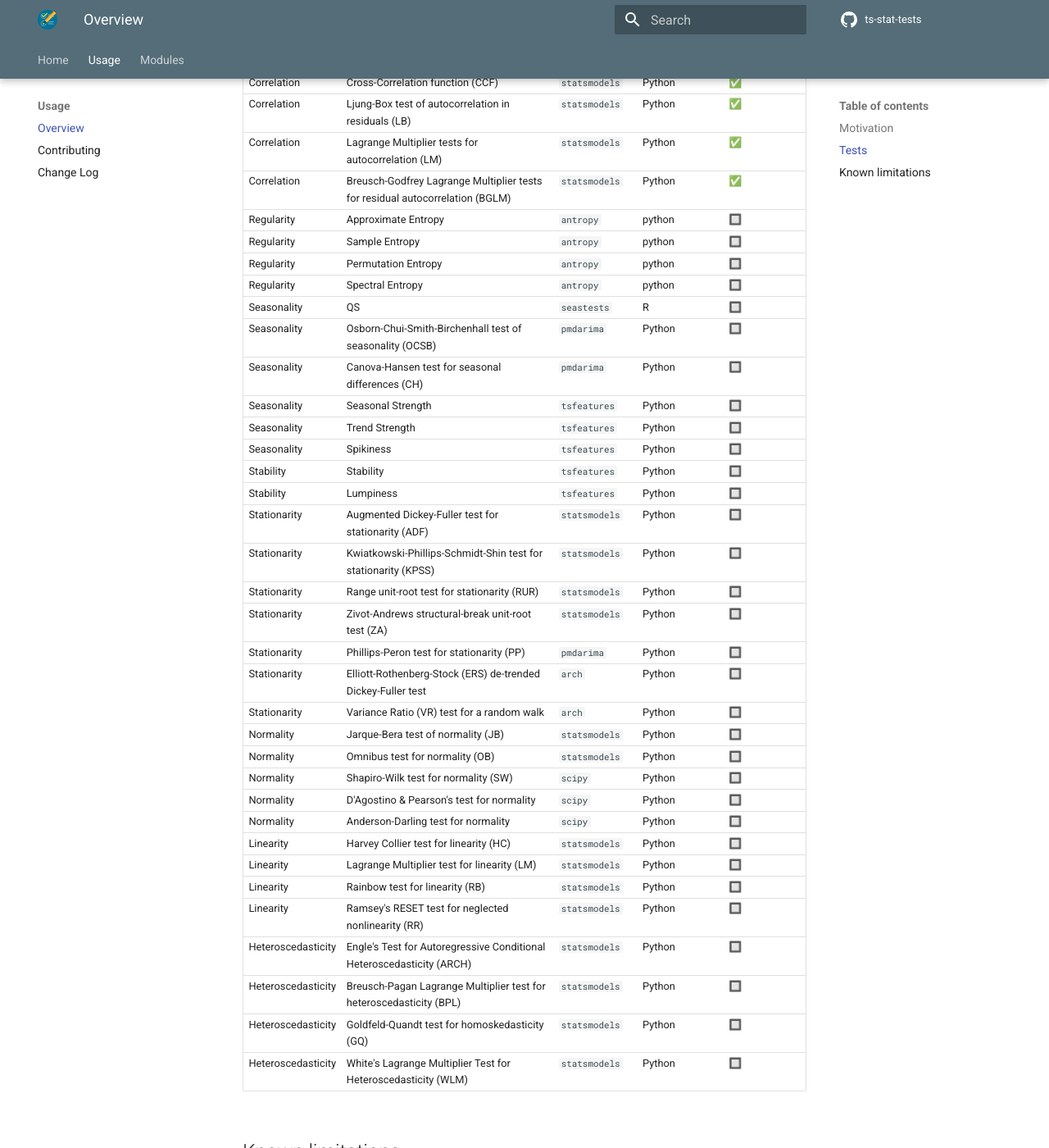
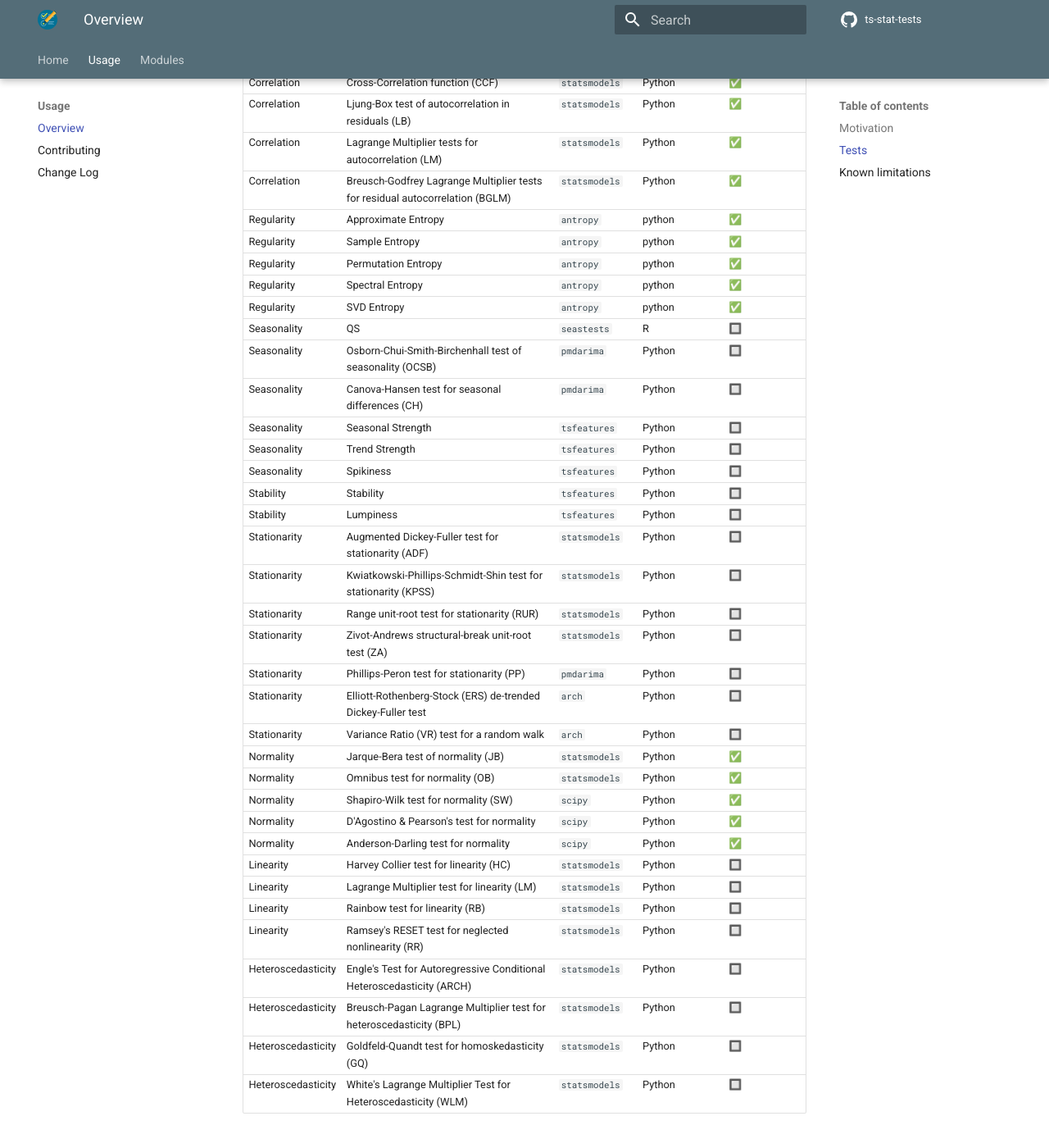
Before and after one commit to data-science-extensions/ts-stat-tests, an MkDocs documentation site: the page built from docs/usage/overview.md, in a window 1280 px wide and 1400 px high, scrolled down 1731 px. Shown: the whole window at 82% size. Built offline with MkDocs 1.6.1 and Material for MkDocs 9.7.7, drawn with Linux system fonts in a browser that asks for light colours; comment, search, counter and statistics services are not loaded; the version menu is left out.

Commit message:
Update progress docs for completed regularity and normality - Mark completed `antropy` regularity algorithms and add `svd_entropy()` function to documentation - Mark all normality algorithms as implemented and tested - Reflect full test and unit test coverage for correlation, regularity, and normality modules in progress tables - Improve accuracy of documentation for current feature and test status

```diff
--- a/README.md
+++ b/README.md
@@ -50,10 +50,11 @@ Full credit goes to the packages listed in this table.
 | Correlation        | Ljung-Box test of autocorrelation in residuals (LB)                           | `statsmodels`  | Python          | ✅           |
 | Correlation        | Lagrange Multiplier tests for autocorrelation (LM)                            | `statsmodels`  | Python          | ✅           |
 | Correlation        | Breusch-Godfrey Lagrange Multiplier tests for residual autocorrelation (BGLM) | `statsmodels`  | Python          | ✅           |
-| Regularity         | Approximate Entropy                                                           | `antropy`      | python          | 🔲           |
-| Regularity         | Sample Entropy                                                                | `antropy`      | python          | 🔲           |
-| Regularity         | Permutation Entropy                                                           | `antropy`      | python          | 🔲           |
-| Regularity         | Spectral Entropy                                                              | `antropy`      | python          | 🔲           |
+| Regularity         | Approximate Entropy                                                           | `antropy`      | python          | ✅           |
+| Regularity         | Sample Entropy                                                                | `antropy`      | python          | ✅           |
+| Regularity         | Permutation Entropy                                                           | `antropy`      | python          | ✅           |
+| Regularity         | Spectral Entropy                                                              | `antropy`      | python          | ✅           |
+| Regularity         | SVD Entropy                                                                   | `antropy`      | python          | ✅           |
 | Seasonality        | QS                                                                            | `seastests`    | R               | 🔲           |
 | Seasonality        | Osborn-Chui-Smith-Birchenhall test of seasonality (OCSB)                      | `pmdarima`     | Python          | 🔲           |
 | Seasonality        | Canova-Hansen test for seasonal differences (CH)                              | `pmdarima`     | Python          | 🔲           |
@@ -69,11 +70,11 @@ Full credit goes to the packages listed in this table.
 | Stationarity       | Phillips-Peron test for stationarity (PP)                                     | `pmdarima`     | Python          | 🔲           |
 | Stationarity       | Elliott-Rothenberg-Stock (ERS) de-trended Dickey-Fuller test                  | `arch`         | Python          | 🔲           |
 | Stationarity       | Variance Ratio (VR) test for a random walk                                    | `arch`         | Python          | 🔲           |
-| Normality          | Jarque-Bera test of normality (JB)                                            | `statsmodels`  | Python          | 🔲           |
-| Normality          | Omnibus test for normality (OB)                                               | `statsmodels`  | Python          | 🔲           |
-| Normality          | Shapiro-Wilk test for normality (SW)                                          | `scipy`        | Python          | 🔲           |
-| Normality          | D'Agostino & Pearson's test for normality                                     | `scipy`        | Python          | 🔲           |
-| Normality          | Anderson-Darling test for normality                                           | `scipy`        | Python          | 🔲           |
+| Normality          | Jarque-Bera test of normality (JB)                                            | `statsmodels`  | Python          | ✅           |
+| Normality          | Omnibus test for normality (OB)                                               | `statsmodels`  | Python          | ✅           |
+| Normality          | Shapiro-Wilk test for normality (SW)                                          | `scipy`        | Python          | ✅           |
+| Normality          | D'Agostino & Pearson's test for normality                                     | `scipy`        | Python          | ✅           |
+| Normality          | Anderson-Darling test for normality                                           | `scipy`        | Python          | ✅           |
 | Linearity          | Harvey Collier test for linearity (HC)                                        | `statsmodels`  | Python          | 🔲           |
 | Linearity          | Lagrange Multiplier test for linearity (LM)                                   | `statsmodels`  | Python          | 🔲           |
 | Linearity          | Rainbow test for linearity (RB)                                               | `statsmodels`  | Python          | 🔲           |
```
Also changed, not shown: docs/code/index.md (+13 -11 lines).
